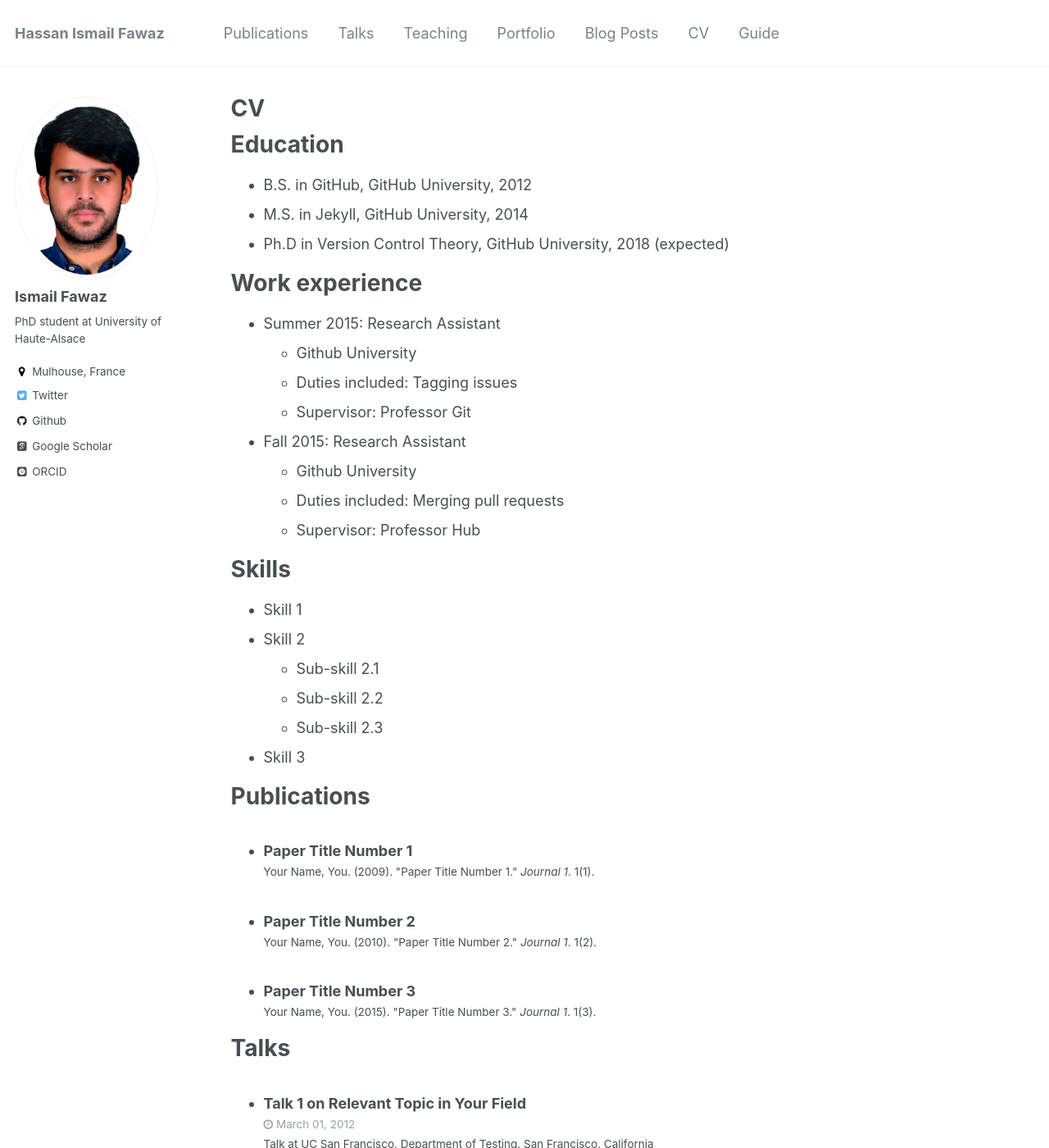
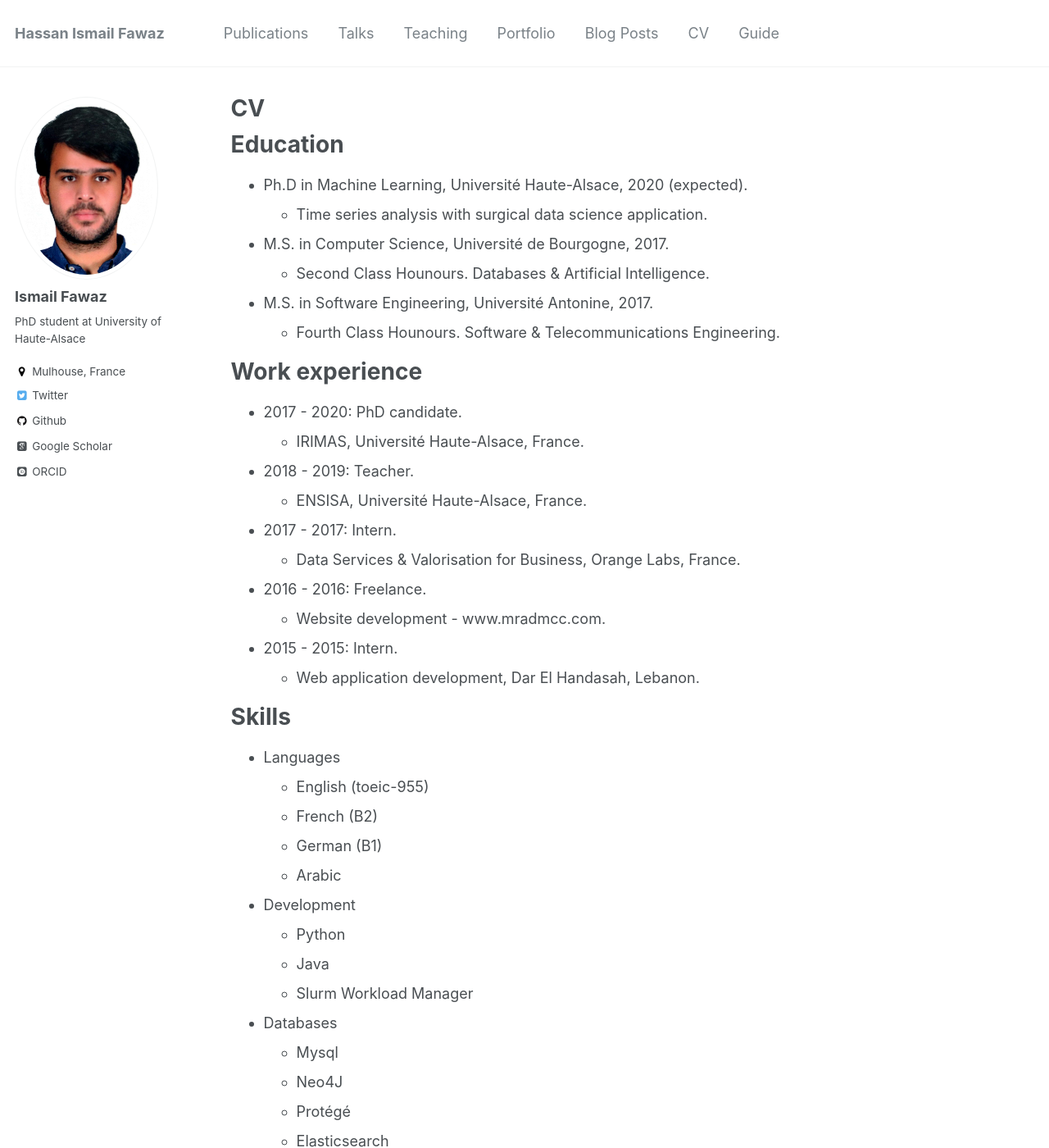
Before and after one commit to hfawaz/hfawaz.github.io, a Jekyll site: the page built from _pages/cv.md, in a window 1280 px wide and 1400 px high. Shown: the whole window at 82% size. Built offline with Jekyll 4.4.1, drawn with Linux system fonts in a browser that asks for light colours; some web fonts are replaced; some of the changed text lies outside the part shown.

Commit message:
added skills for cv

```diff
--- a/_pages/cv.md
+++ b/_pages/cv.md
@@ -11,30 +11,56 @@ redirect_from:
 
 Education
 ======
-* B.S. in GitHub, GitHub University, 2012
-* M.S. in Jekyll, GitHub University, 2014
-* Ph.D in Version Control Theory, GitHub University, 2018 (expected)
+* Ph.D in Machine Learning, Université Haute-Alsace, 2020 (expected).
+  * Time series analysis with surgical data science application.
+* M.S. in Computer Science, Université de Bourgogne, 2017.
+  * Second Class Hounours. Databases & Artificial Intelligence.
+* M.S. in Software Engineering, Université Antonine, 2017.
+  * Fourth Class Hounours. Software & Telecommunications Engineering.
 
 Work experience
 ======
-* Summer 2015: Research Assistant
-  * Github University
-  * Duties included: Tagging issues
-  * Supervisor: Professor Git
+* 2017 - 2020: PhD candidate.
+  * IRIMAS, Université Haute-Alsace, France.
 
-* Fall 2015: Research Assistant
-  * Github University
-  * Duties included: Merging pull requests
-  * Supervisor: Professor Hub
+* 2018 - 2019: Teacher.
+  * ENSISA, Université Haute-Alsace, France.
+
+* 2017 - 2017: Intern.
+  * Data Services & Valorisation for Business, Orange Labs, France.
+
+* 2016 - 2016: Freelance.
+  * Website development - www.mradmcc.com.
+
+* 2015 - 2015: Intern.
+  *  Web application development, Dar El Handasah, Lebanon.
 
 Skills
 ======
-* Skill 1
-* Skill 2
-  * Sub-skill 2.1
-  * Sub-skill 2.2
-  * Sub-skill 2.3
-* Skill 3
+* Languages
+  * English (toeic-955)
+  * French (B2)
+  * German (B1)
+  * Arabic
+* Development
+  * Python
+  * Java
+  * Slurm Workload Manager
+* Databases
+  * Mysql
+  * Neo4J
+  * Protégé
+  * Elasticsearch
+* Web Dev
+  * Html
+  * CSS
+  * JavaScript
+  * Apache Web Server
+* Misc
+  * Academic research
+  * Teaching
+  * LATEX typesetting
+  * Publishing
 
 Publications
 ======
```
